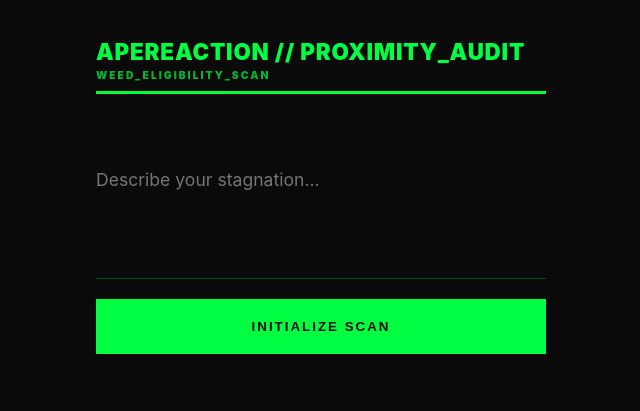
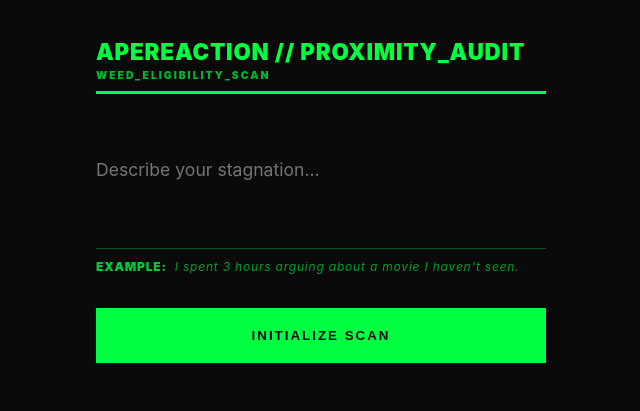
Before and after one commit to rhyscurrie-ux/the-zapper, a website: page the-zapper/public/index.html in a window 1280 px wide. Shown: the top 411 px of the page, without its empty margins (319-959 px from the left). Drawn offline with nearby package versions, Linux system fonts and the light colour scheme.

Commit message:
Update index.html

```diff
--- a/the-zapper/public/index.html
+++ b/the-zapper/public/index.html
@@ -3,7 +3,7 @@
 <head>
     <meta charset="UTF-8">
     <meta name="viewport" content="width=device-width, initial-scale=1.0, maximum-scale=1.0, user-scalable=no">
-    <title>APEreaction.com // v12.1.2</title>
+    <title>APEreaction.com // v12.1.3</title>
 
     <script>
       window.MathJax = {
@@ -16,7 +16,7 @@
     <script id="MathJax-script" async src="https://cdn.jsdelivr.net/npm/mathjax@3/es5/tex-mml-chtml.js"></script>
 
     <style>
-        /* CLINICAL BRUTALISM // v12.1.2 */
+        /* CLINICAL BRUTALISM // v12.1.3 */
         * { box-sizing: border-box; margin: 0; padding: 0; }
 
         html, body {
@@ -40,7 +40,7 @@
             font-size: 1.4rem;
             border-bottom: 3px solid #00ff41;
             padding-bottom: 10px;
-            margin-bottom: 40px;
+            margin-bottom: 30px;
             line-height: 1.1;
         }
 
@@ -70,9 +70,9 @@
             font-family: inherit;
             font-size: 1.1rem;
             width: 100%;
-            min-height: 120px;
+            min-height: 100px;
             padding: 10px 0;
-            margin-bottom: 20px;
+            margin-bottom: 10px;
             outline: none;
             resize: none;
             text-transform: none;
@@ -80,6 +80,28 @@
         }
 
         #user-input:focus { border-bottom: 1px solid #00ff41 !important; }
+
+        /* TURNSTILE STYLE */
+        #sample-ticker {
+            font-size: 0.75rem;
+            color: rgba(0, 255, 65, 0.6);
+            margin-bottom: 30px;
+            height: 1.2rem;
+            display: flex;
+            gap: 8px;
+            overflow: hidden;
+            text-transform: none;
+        }
+
+        #ticker-label { font-weight: 900; color: #00ff41; opacity: 0.8; text-transform: uppercase; }
+
+        #ticker-text {
+            font-style: italic;
+            transition: opacity 0.5s ease-in-out, transform 0.5s ease-in-out;
+            display: inline-block;
+        }
+
+        .fade-out { opacity: 0; transform: translateY(-10px); }
 
         #submit-btn {
             background-color: #00ff41 !important;
@@ -90,7 +112,6 @@
             text-transform: uppercase;
             letter-spacing: 2px;
             cursor: pointer;
-            transition: opacity 0.2s;
         }
 
         #submit-btn:disabled { opacity: 0.5; }
@@ -137,7 +158,14 @@
 
         <main id="vortex">
             <div id="audit-output"></div>
+
             <textarea id="user-input" placeholder="Describe your stagnation..."></textarea>
+
+            <div id="sample-ticker">
+                <span id="ticker-label">Example:</span>
+                <span id="ticker-text">I spent 3 hours arguing about a movie I haven't seen.</span>
+            </div>
+
             <button id="submit-btn">INITIALIZE SCAN</button>
 
             <div id="reward-container" class="hidden">
```
